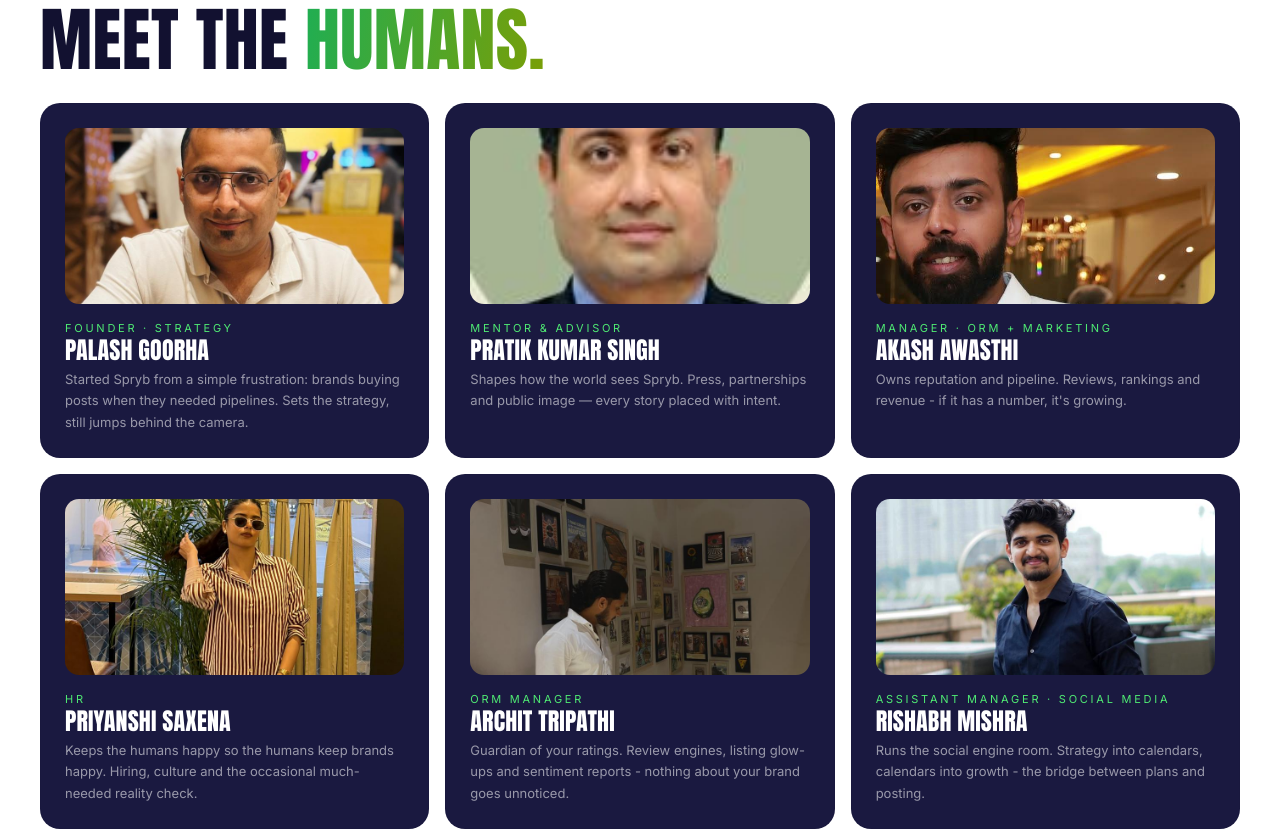
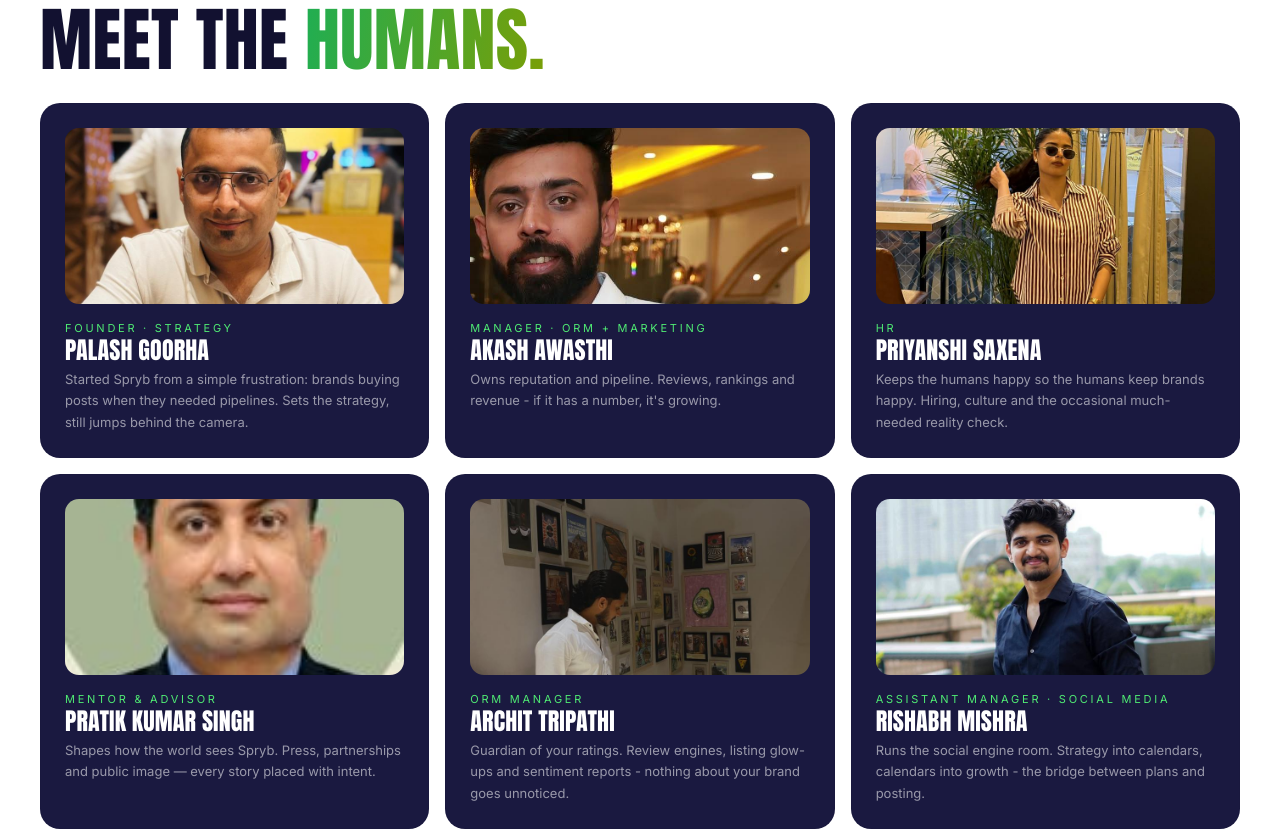
Before and after one commit to AKASH1931/spryb-digital, a Next.js app: page /about in a window 1280 px wide. Shown: the part 920-1751 px from the top of the page. Built offline with nearby package versions, Linux system fonts and the light colour scheme; no server answers.

Commit message:
Team order: Pratik after Priyanshi

```diff
--- a/src/data/site.ts
+++ b/src/data/site.ts
@@ -6,14 +6,6 @@ export const team = [
     img: "/team/palash.jpg",
     pos: "50% 30%",
     bio: "Started Spryb from a simple frustration: brands buying posts when they needed pipelines. Sets the strategy, still jumps behind the camera.",
-  },
-  {
-    name: "Pratik Kumar Singh",
-    role: "Mentor & Advisor",
-    emoji: "🎙️",
-    img: "/team/pratik.jpg",
-    pos: "50% 25%",
-    bio: "Shapes how the world sees Spryb. Press, partnerships and public image — every story placed with intent.",
   },
   {
     name: "Akash Awasthi",
@@ -30,6 +22,14 @@ export const team = [
     img: "/team/priyanshi.jpg",
     pos: "62% 18%",
     bio: "Keeps the humans happy so the humans keep brands happy. Hiring, culture and the occasional much-needed reality check.",
+  },
+  {
+    name: "Pratik Kumar Singh",
+    role: "Mentor & Advisor",
+    emoji: "🎙️",
+    img: "/team/pratik.jpg",
+    pos: "50% 25%",
+    bio: "Shapes how the world sees Spryb. Press, partnerships and public image — every story placed with intent.",
   },
   {
     name: "Archit Tripathi",
```
